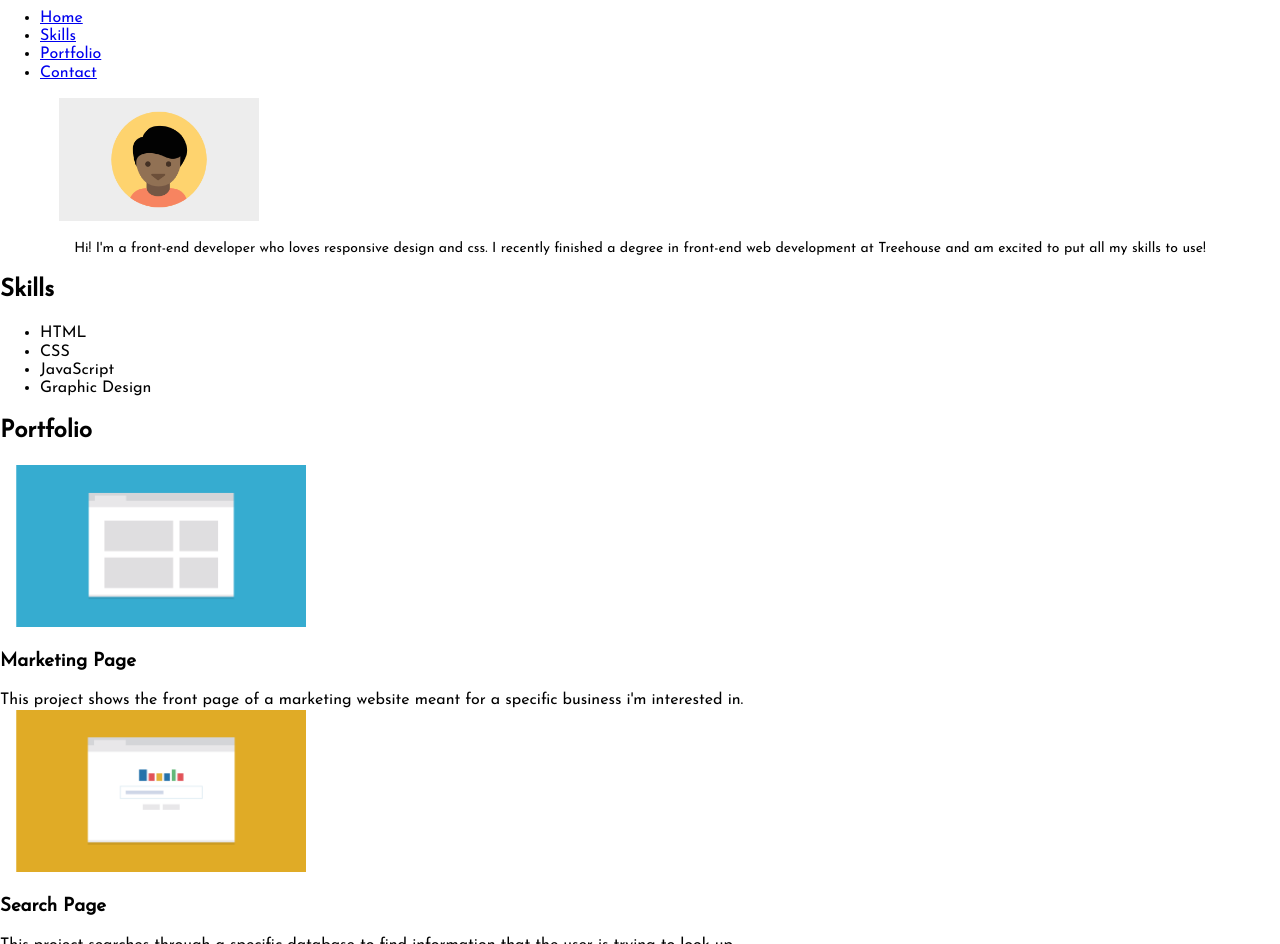
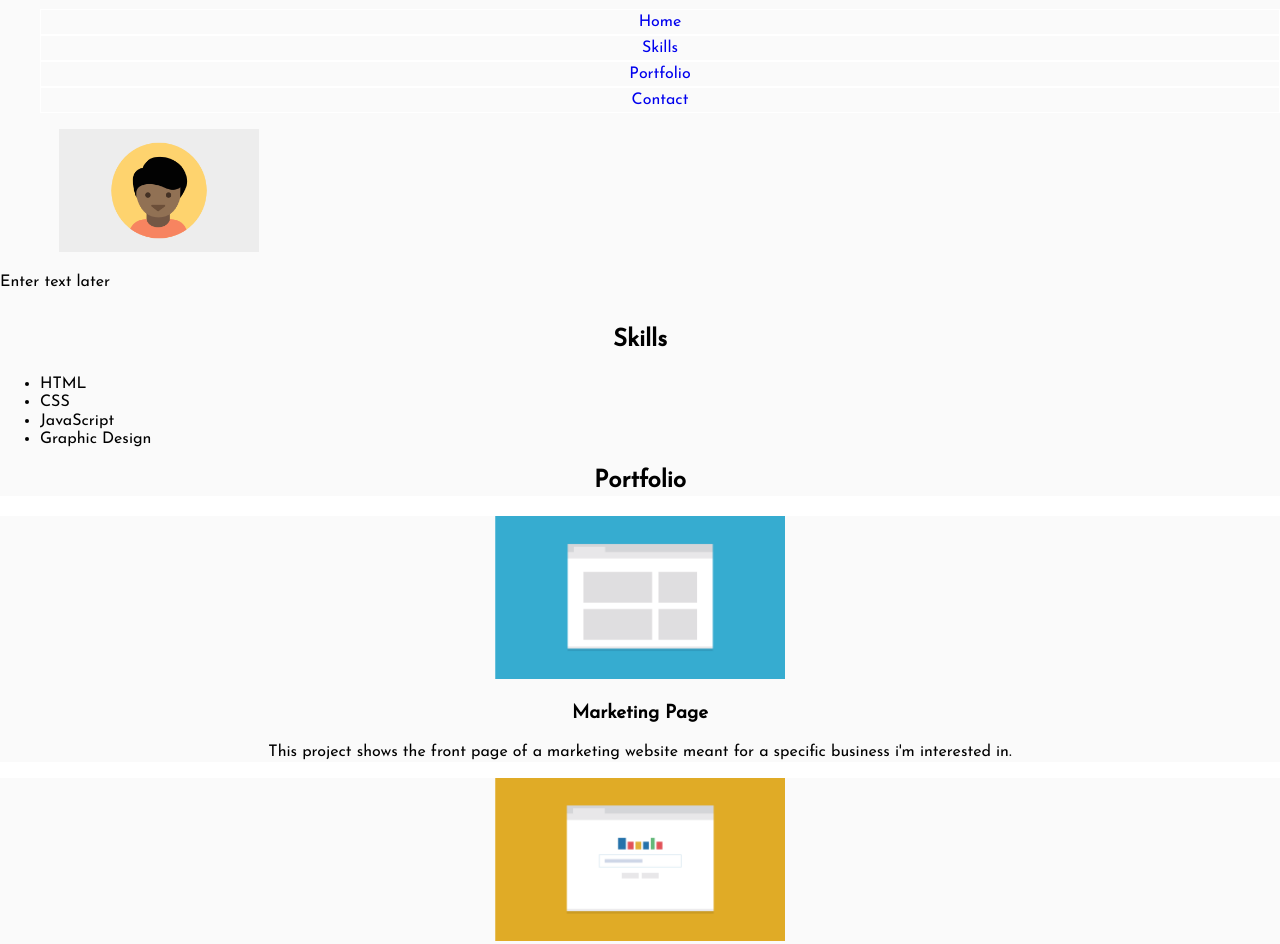
Before and after one commit to NoahASmith/techdegree-project-2, a plain HTML site: page index.html in a window 1280 px wide. Shown: the part 71-1015 px from the top of the page. Drawn offline with Linux system fonts and the light colour scheme.

Commit message:
Update
Updated file

```diff
--- a/css/styles.css
+++ b/css/styles.css
@@ -16,20 +16,33 @@
 
 * {
     font-family: 'Josefin Sans', sans-serif;
+    background: #fafafa;
 }
 
 body {
 	margin: 0 0 0 0;
 }
 
+a {
+    text-decoration: none;
+}
+
 /*Header*/
-h1 {
-    text-align: center;
+.head {
+
     margin-left: auto;
     margin-right: auto;
+    width: 100%;
+    align-content: center;
 }
 
-
+.head li {
+    list-style: none;
+    text-align: center;
+    line-height: 1.5em;
+    border: 1px solid white;
+    border-width: 75%;
+}
 /*Profile*/
 #profile {
     height: 123px;
@@ -45,19 +58,33 @@ h1 {
 }
 
 
+/*Main*/
+.wrapper {
+    background-color: white;
+    margin: 0 auto;
+}
 
+div h2 {
+    text-align: center;
+}
 
-/*Main*/
-.portfolio {
+.portfolio img {
     height: 162px;
     width: 290px;
     margin-right: 16px;
     margin-left: 16px;
 }
 
+.portfolio1, .portfolio2, .portfolio3, .portfolio4, .portfolio5, .portfolio6 {
+    hieght: 162px;
+    width: 290px;
+    margin-left: auto;
+    margin-right: auto;
+}
 
-
-
+.portfoiotext {
+    text-align: center;
+}
 
 
 /*clearfix*/
--- a/index.html
+++ b/index.html
@@ -10,13 +10,13 @@
 </head>
 <body>
 
-		<header>
-		<div>
-			<ul>
-                <h1><a href="index.html">Noah Smith</a></h1>
+		<header class="head clearfix">
+		<div class="container">
+            <h1><a href="index.html">Noah Smith</a></h1>
+            <ul>
 				<nav>
 					<li><a href="index.html">Home</a></li>
-					<li><a href="#">Skills</a></li>
+					<li><a href="#skills">Skills</a></li>
 					<li><a href="#portfolio">Portfolio</a></li>
 					<li><a href="#contact">Contact</a></li>
 
@@ -25,24 +25,20 @@
 		</div>
 	</header>
 
-	<div class="">
+	<div class="container">
 
-		<div class="">
+		<div class="clearfix">
 
-			<div class="">
 			<img src="images/responsive-layout-profile.png" alt="responsive-layout" id="profile">
-			</div>
-			<div class="profiletext">
 				<p>
-					Hi! I'm a front-end developer who loves responsive design and css. I recently finished a degree in front-end web development at Treehouse and am excited to put all my skills to use!
+					Enter text later
 				</p>
-				</div>
 		</div>
-</div>
+
 
 
 <div>
-	<h2>Skills</h2>
+	<h2 id="skills">Skills</h2>
 	<ul>
 		<li>HTML</li>
 		<li>CSS</li>
@@ -51,54 +47,55 @@
 	</ul>
 </div>
 
-<div>
-	<h2>Portfolio</h2>
+<div class="wrapper">
+	<h2 id="portfolio" class="">Portfolio</h2>
 
-		<div>
-			<img src="images/portfolio-1.png" alt="Portfolio 1" class="portfolio">
+		<div class="portfoiotext">
+			<img src="images/portfolio-1.png" alt="Portfolio 1" class="portfolio1">
 			<figcaption>
-				<h3>Marketing Page</h3> This project shows the front page of a marketing website meant for a specific business i'm interested in.
+                <h3>Marketing Page</h3> <p>This project shows the front page of a marketing website meant for a specific business i'm interested in.</p>
 			</figcaption>
 		</div>
 
-		<div>
-			<img src="images/portfolio-2.png" alt="Portfolio 2" class="portfolio">
+		<div class="portfoiotext">
+			<img src="images/portfolio-2.png" alt="Portfolio 2" class="portfolio2">
 			<figcaption>
-				<h3>Search Page</h3> This project searches through a specific database to find information that the user is trying to look up.
+                <h3>Search Page</h3> <p>This project searches through a specific database to find information that the user is trying to look up.</p>
 			</figcaption>
 		</div>
 
-		<div>
-			<img src="images/portfolio-3.png" alt="Portfolio 3" class="portfolio">
+		<div class="portfoiotext">
+			<img src="images/portfolio-3.png" alt="Portfolio 3" class="portfolio3">
 			<figcaption>
-				<h3>Travel App</h3> This project compares travel times based on different transportation methods and tells you the best one.
+                <h3>Travel App</h3> <p>This project compares travel times based on different transportation methods and tells you the best one.</p>
 			</figcaption>
 		</div>
 
-		<div>
-			<img src="images/portfolio-4.png" alt="Portfolio 4" class="portfolio">
+		<div class="portfoiotext">
+			<img src="images/portfolio-4.png" alt="Portfolio 4" class="portfolio4">
 			<figcaption>
-				<h3>Map of Favorite Sports</h3> This project uses mapping apis to plot points for my favorite spots in the city for a do-it-yourself walking tour.
+                <h3>Map of Favorite Sports</h3> <p>This project uses mapping apis to plot points for my favorite spots in the city for a do-it-yourself walking tour.</p>
 			</figcaption>
 		</div>
 
-		<div>
-			<img src="images/portfolio-5.png" alt="Portfolio 5" class="portfolio">
+		<div class="portfoiotext">
+			<img src="images/portfolio-5.png" alt="Portfolio 5" class="portfolio5">
 			<figcaption>
-				<h3>Photo Gallery</h3> This project shows pictures from a recent trip to the viewer and allows them to easily navigate thorugh photos.
+                <h3>Photo Gallery</h3> <p>This project shows pictures from a recent trip to the viewer and allows them to easily navigate thorugh photos.</p>
 			</figcaption>
 		</div>
 
-		<div>
-			<img src="images/portfolio-6.png" alt="Portfolio 6" class="portfolio">
+		<div class="portfoiotext">
+			<img src="images/portfolio-6.png" alt="Portfolio 6" class="portfolio6">
 			<figcaption>
-				<h3>Calculator</h3> Someone can enter in the numbers they want, and press the big blue button and get the result.
+                <h3>Calculator</h3> <p>Someone can enter in the numbers they want, and press the big blue button and get the result.</p>
 			</figcaption>
 		</div>
+    </div>
 </div>
 
 <div>
-	<h2>Contact</h2>
+	<h2 id="contact">Contact</h2>
 	<p>If you're interested in chatting or want more information about what I've been working on, I'd love to hear from you!</p>
 	<h5>Phone <a href="tel:1(913)634-4727">+1(913)634-4727</a></h5>
 	<h5>Email <a href="mailto:bigbass98@gmail.com?Subject=Hello!">bigbass98@gmail.com</a></h5>
```
